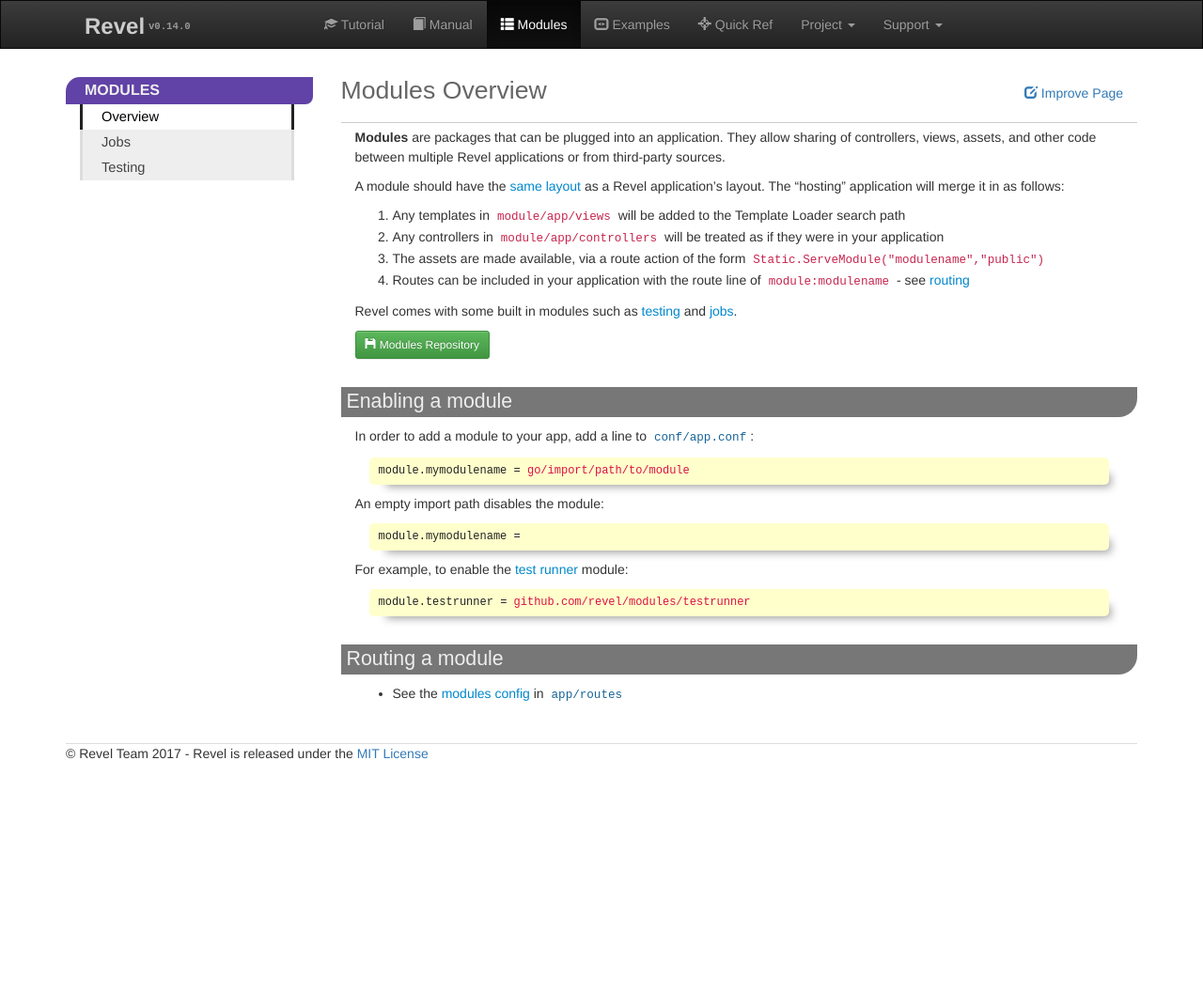
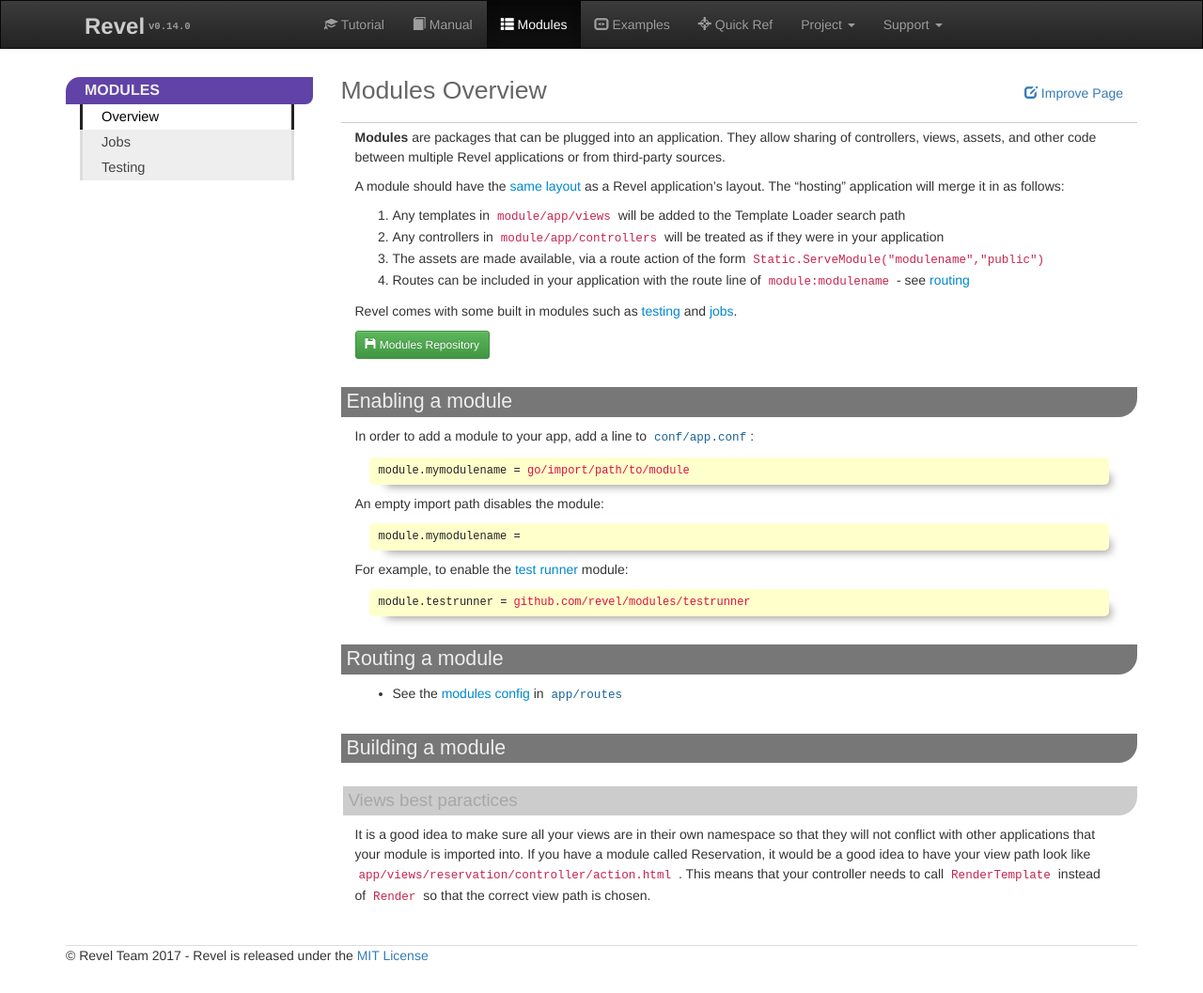
Before and after one commit to revel/revel.github.io, a Jekyll site: the page built from modules/index.md, in a window 1280 px wide. Shown: the whole page at 94% size. Built offline with Jekyll 4.4.1, drawn with Linux system fonts in a browser that asks for light colours; nearby versions of some CDN libraries; before the commit the page ends 900 px from its top, so only the background shows below that.

```diff
--- a/modules/index.md
+++ b/modules/index.md
@@ -38,3 +38,12 @@ module.testrunner = github.com/revel/modules/testrunner
 
 ## Routing a module
 - See the [modules config](../manual/routing.html#modules) in [`app/routes`](../manual/routing.html)
+
+## Building a module
+### Views best paractices
+It is a good idea to make sure all your views are in their own namespace
+so that they will not conflict with other applications that your module is
+imported into. If you have a module called Reservation, it would be a good
+idea to have your view path look like `app/views/reservation/controller/action.html`
+. This means that your controller needs to call `RenderTemplate`
+instead of `Render` so that the correct view path is chosen.
```
